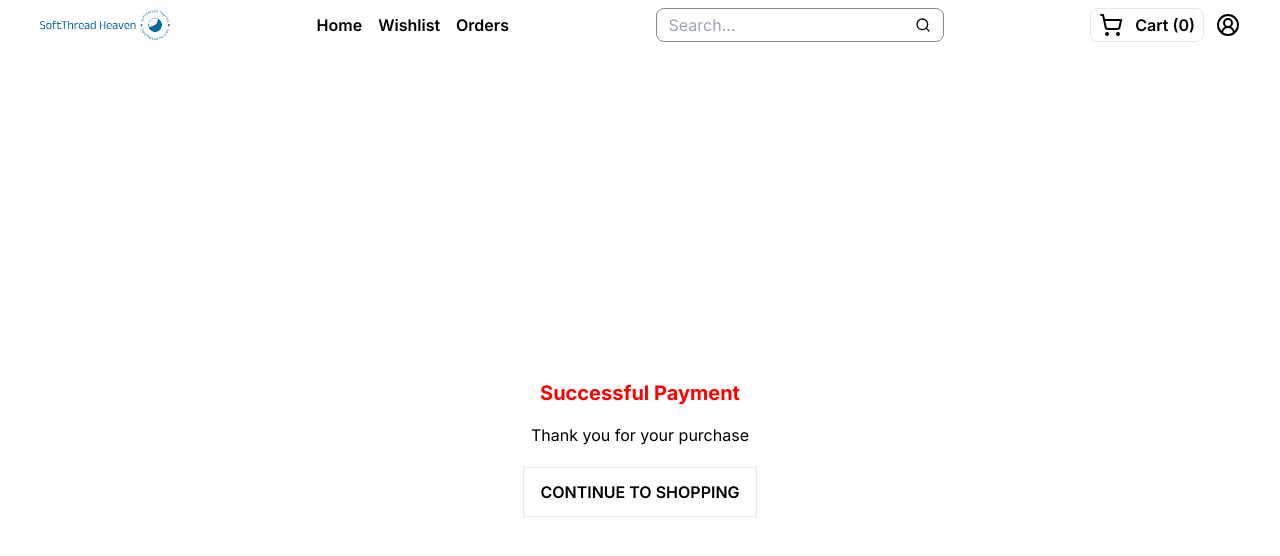
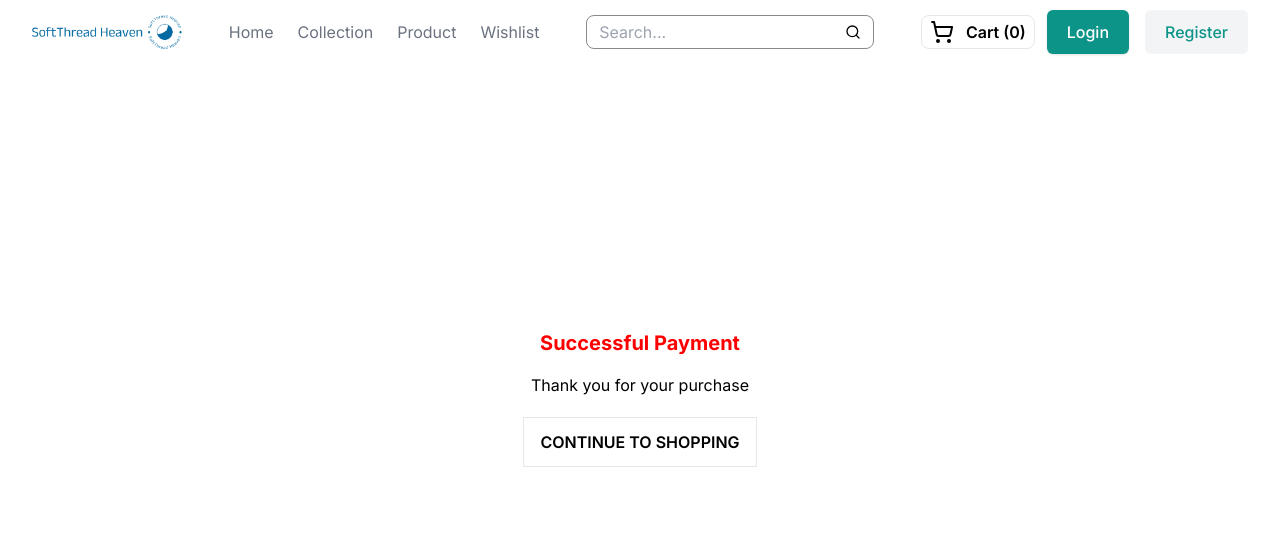
Before and after one commit to samarth-kamble-7/SoftThread_Store, a Next.js app: page /payment_success in a window 1280 px wide. Shown: the top 556 px of the page. Built offline with nearby package versions, Linux system fonts and the light colour scheme; no server answers.

Commit message:
Update Navbar.tsx

```diff
--- a/components/Navbar.tsx
+++ b/components/Navbar.tsx
@@ -1,15 +1,15 @@
 "use client";
 
+import { Menu, Search, ShoppingCart } from "lucide-react";
+import Image from "next/image";
+import Link from "next/link";
+import React from "react";
+import { usePathname, useRouter } from "next/navigation";
+import { useState } from "react";
+import { UserButton, useUser } from "@clerk/nextjs";
 import useCart from "@/lib/hooks/useCart";
 
-import { UserButton, useUser } from "@clerk/nextjs";
-import { CircleUserRound, Menu, Search, ShoppingCart } from "lucide-react";
-import Image from "next/image";
-import Link from "next/link";
-import { usePathname, useRouter } from "next/navigation";
-import { useState } from "react";
-
-const Navbar = () => {
+const NavTest = () => {
   const pathname = usePathname();
   const router = useRouter();
   const { user } = useUser();
@@ -17,38 +17,54 @@
 
   const [dropdownMenu, setDropdownMenu] = useState(false);
   const [query, setQuery] = useState("");
+  return (
+    <header className="bg-white fixed w-full">
+      <div className="mx-auto max-w-screen-xl px-4 sm:px-6 lg:px-8">
+        <div className="flex h-16 items-center justify-between">
+          <div className="md:flex md:items-center md:gap-12">
+            <Link className="block text-teal-600" href="#">
+              <Image src={"/logo.png"} height={150} width={150} alt="Logo" />
+            </Link>
+          </div>
 
-  return (
-    <div className="sticky top-0 z-10 py-2 px-10 flex gap-2 justify-between items-center bg-white max-sm:px-2">
-      <Link href="/">
-        <Image src="/logo.png" alt="logo" width={130} height={100} />
-      </Link>
-
-      <div className="flex gap-4 text-base-bold max-lg:hidden">
+          <div className="hidden md:block">
+            <nav aria-label="Global">
+              <ul className="flex items-center gap-6 text-sm">
+                <li>
                   <Link
+                    className="text-gray-500 transition hover:text-gray-500/75"
                     href="/"
-          className={`hover:text-red-1 ${
-            pathname === "/" && "text-red-1"
-          }`}
                   >
                     Home
                   </Link>
+                </li>
+
+                <li>
                   <Link
-          href={user ? "/wishlist" : "/sign-in"}
-          className={`hover:text-red-1 ${
-            pathname === "/wishlist" && "text-red-1"
-          }`}
+                    className="text-gray-500 transition hover:text-gray-500/75"
+                    href="/collections"
+                  >
+                    Collection
+                  </Link>
+                </li>
+                <li>
+                  <Link
+                    className="text-gray-500 transition hover:text-gray-500/75"
+                    href="/products"
+                  >
+                    Product
+                  </Link>
+                </li>
+                <li>
+                  <Link
+                    className="text-gray-500 transition hover:text-gray-500/75"
+                    href="/wishlist"
                   >
                     Wishlist
                   </Link>
-        <Link
-          href={user ? "/orders" : "/sign-in"}
-          className={`hover:text-red-1 ${
-            pathname === "/orders" && "text-red-1"
-          }`}
-        >
-          Orders
-        </Link>
+                </li>
+              </ul>
+            </nav>
           </div>
 
           <div className="flex gap-3 border border-grey-2 px-3 py-1 items-center rounded-lg">
@@ -79,7 +95,6 @@
               className="cursor-pointer lg:hidden"
               onClick={() => setDropdownMenu(!dropdownMenu)}
             />
-
             {dropdownMenu && (
               <div className="absolute top-12 right-5 flex flex-col gap-4 p-3 rounded-lg border bg-white text-base-bold lg:hidden">
                 <Link href="/" className="hover:text-red-1">
@@ -102,21 +117,39 @@
                   className="flex items-center gap-3 border rounded-lg px-2 py-1 hover:bg-black hover:text-white"
                 >
                   <ShoppingCart />
-              <p className="text-base-bold">Cart ({cart.cartItems.length})</p>
+                  <p className="text-base-bold">
+                    Cart ({cart.cartItems.length})
+                  </p>
                 </Link>
               </div>
             )}
-
             {user ? (
-          <UserButton afterSignOutUrl="/sign-in" />
+              <UserButton afterSignOutUrl="/" />
             ) : (
-          <Link href="/sign-in">
-            <CircleUserRound />
+              <div className="flex items-center gap-4">
+                <div className="sm:flex sm:gap-4">
+                  <Link
+                    className="rounded-md bg-teal-600 px-5 py-2.5 text-sm font-medium text-white shadow"
+                    href="/sign-in"
+                  >
+                    Login
                   </Link>
+                  <div className="hidden sm:flex">
+                    <Link
+                      className="rounded-md bg-gray-100 px-5 py-2.5 text-sm font-medium text-teal-600"
+                      href="/sign-up"
+                    >
+                      Register
+                    </Link>
+                  </div>
+                </div>
+              </div>
             )}
           </div>
         </div>
+      </div>
+    </header>
   );
 };
 
-export default Navbar;
+export default NavTest;
```
Lines whose indentation alone changed are shown as unchanged.
